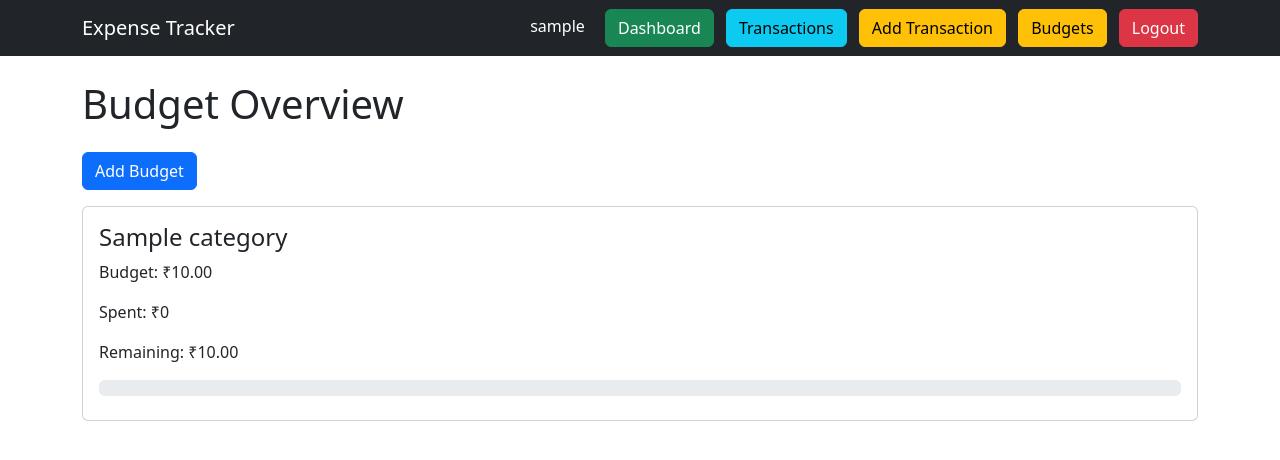
After one commit to Arjun-0724/expense-tracker, a Django app: page /budgets/ in a window 1280 px wide. The commit adds this page. Shown: the top 460 px of the page. Run offline with Django 5.2, Linux system fonts and the light colour scheme; a user stored in the database is signed in; tables that the repository leaves empty hold one stand-in row (values such as "Sample post").

Commit message:
Implemented budget dashboard and tracking

```diff
--- /dev/null
+++ b/budgets/urls.py
@@ -0,0 +1,18 @@
+from django.urls import path
+from . import views
+
+urlpatterns = [
+
+    path(
+        '',
+        views.budget_list,
+        name='budget_list'
+    ),
+
+    path(
+        'add/',
+        views.add_budget,
+        name='add_budget'
+    ),
+
+]
--- a/budgets/views.py
+++ b/budgets/views.py
@@ -1,5 +1,7 @@
 from django.shortcuts import render
-
+from django.db.models import Sum
+from transactions.models import Transaction
+from .models import Budget
 # Create your views here.
 from django.shortcuts import (
     render,
@@ -48,3 +50,52 @@ def add_budget(request):
         'budgets/add_budget.html',
         {'form': form}
     )
+
+@login_required
+def budget_list(request):
+
+    budgets = Budget.objects.filter(
+        user=request.user
+    )
+
+    budget_data = []
+
+    for budget in budgets:
+
+        spent = (
+            Transaction.objects.filter(
+                user=request.user,
+                category=budget.category,
+                transaction_type='expense'
+            ).aggregate(
+                total=Sum('amount')
+            )['total']
+            or 0
+        )
+
+        remaining = budget.amount - spent
+
+        percentage = (
+            spent / budget.amount * 100
+            if budget.amount > 0
+            else 0
+        )
+
+        budget_data.append({
+            'budget': budget,
+            'spent': spent,
+            'remaining': remaining,
+            'percentage': min(
+                percentage,
+                100
+            ),
+            'exceeded': spent > budget.amount
+        })
+
+    return render(
+        request,
+        'budgets/budget_list.html',
+        {
+            'budget_data': budget_data
+        }
+    )
--- a/config/urls.py
+++ b/config/urls.py
@@ -13,4 +13,6 @@ urlpatterns = [
 
 
     path('transactions/', include('transactions.urls')),
+
+    path('budgets/', include('budgets.urls')),
 ]
--- a/templates/base.html
+++ b/templates/base.html
@@ -25,6 +25,12 @@
 </a>
             <a href="{% url 'transaction_list' %}" class="btn btn-info me-2">Transactions</a>
             <a href="/transactions/add/" class="btn btn-warning me-2">Add Transaction</a>
+            <a href="{% url 'budget_list' %}"
+   class="btn btn-warning me-2">
+
+    Budgets
+
+</a>
             <form method="post" action="{% url 'logout' %}" class="d-inline">
               {% csrf_token %}
               <button type="submit" class="btn btn-danger">Logout</button>
--- /dev/null
+++ b/templates/budgets/budget_list.html
@@ -0,0 +1,86 @@
+{% extends 'base.html' %}
+
+{% block title %}
+Budgets
+{% endblock %}
+
+{% block content %}
+
+<h1 class="mb-4">
+    Budget Overview
+</h1>
+
+<a href="{% url 'add_budget' %}"
+   class="btn btn-primary mb-3">
+
+    Add Budget
+
+</a>
+
+{% for item in budget_data %}
+
+<div class="card mb-3">
+
+    <div class="card-body">
+
+        <h4>
+            {{ item.budget.category }}
+        </h4>
+
+        <p>
+            Budget:
+            ₹{{ item.budget.amount }}
+        </p>
+
+        <p>
+            Spent:
+            ₹{{ item.spent }}
+        </p>
+
+        <p>
+            Remaining:
+            ₹{{ item.remaining }}
+        </p>
+
+        <div class="progress mb-2">
+
+            <div
+                class="progress-bar"
+                role="progressbar"
+                style="
+                    width:
+                    {{ item.percentage }}%;
+                "
+            >
+
+                {{ item.percentage|floatformat:0 }}%
+
+            </div>
+
+        </div>
+
+        {% if item.exceeded %}
+
+        <div class="alert alert-danger">
+
+            Budget Exceeded
+
+        </div>
+
+        {% endif %}
+
+    </div>
+
+</div>
+
+{% empty %}
+
+<p>
+
+    No budgets created.
+
+</p>
+
+{% endfor %}
+
+{% endblock %}
```
